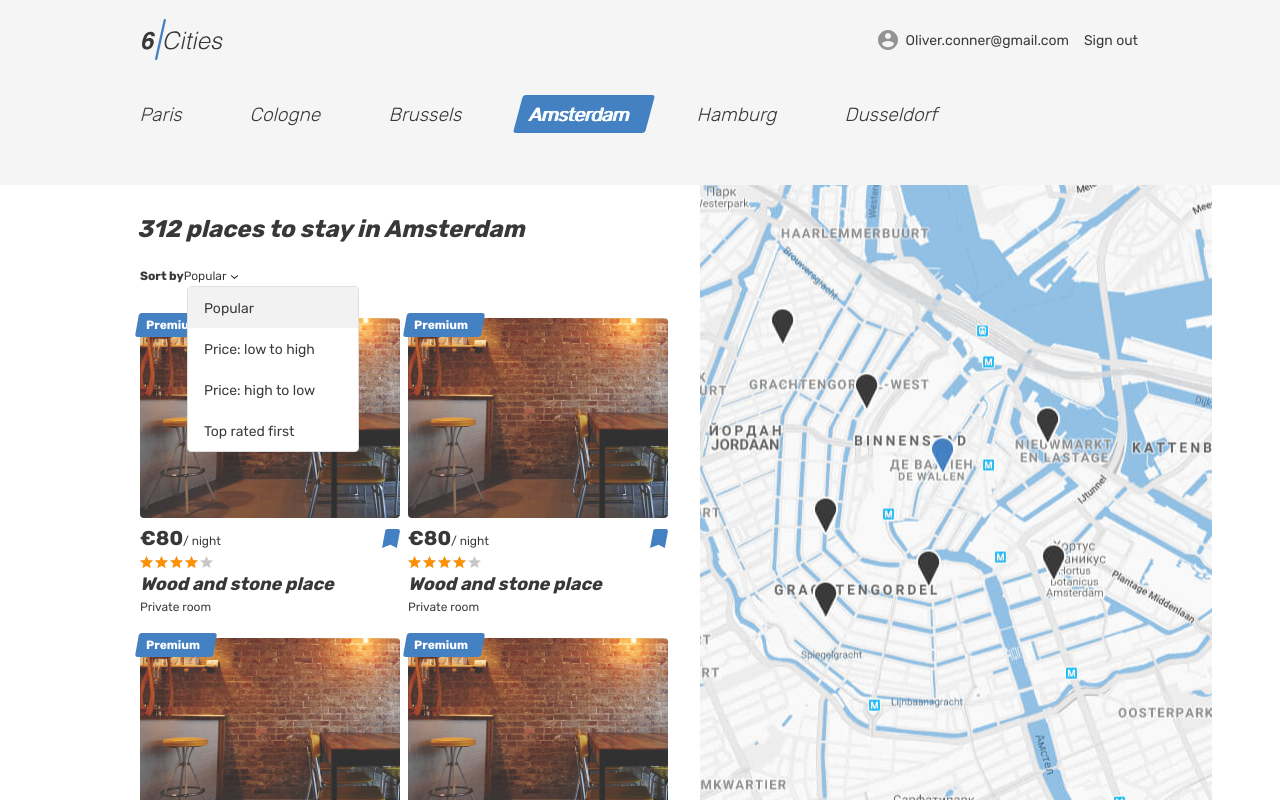
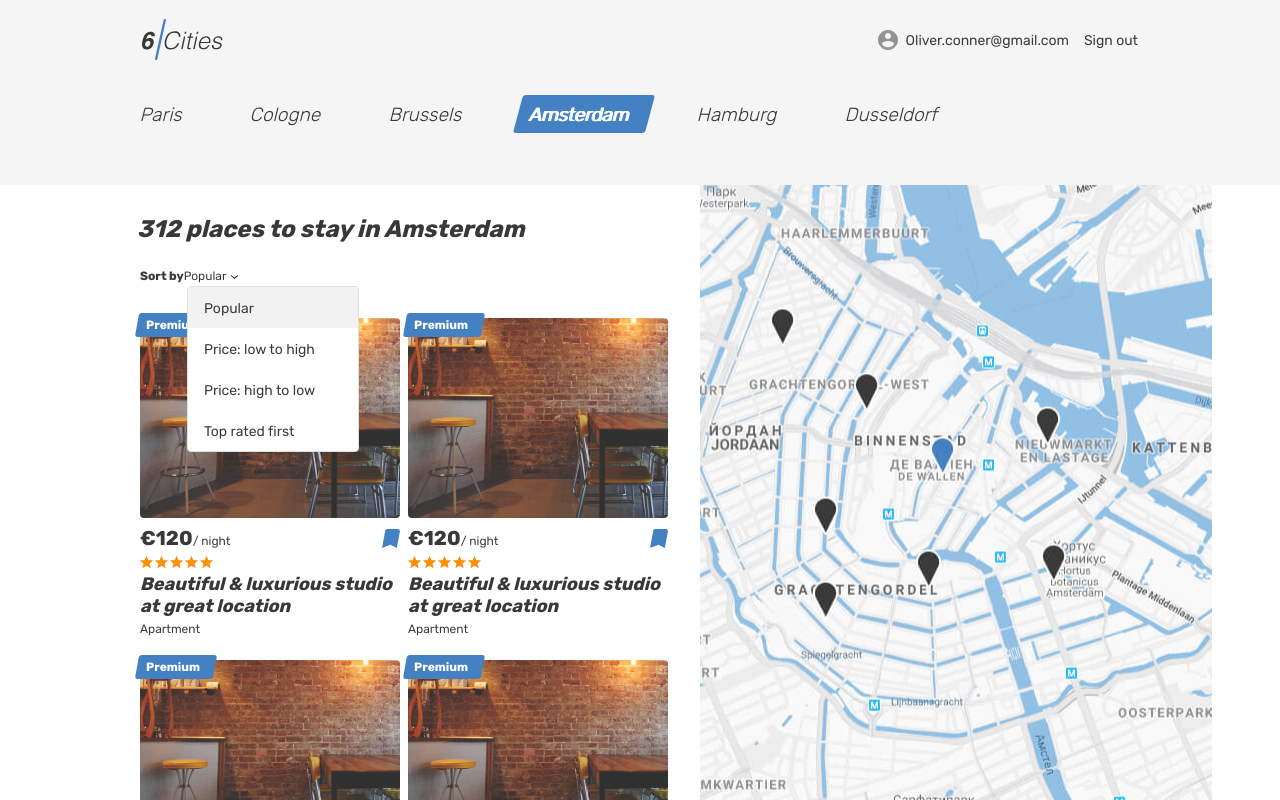
Before and after one commit to ff1892/six-cities, a React (Create React App) app in the folder project/: page / in a window 1280 px wide. Built offline with nearby package versions, Linux system fonts and the light colour scheme.

Commit message:
Добавляет данные в компонент Card

```diff
--- a/project/src/components/app/app.tsx
+++ b/project/src/components/app/app.tsx
@@ -8,17 +8,18 @@ import FavoritesScreen from '../screens/favorites/favorites';
 import FavoritesEmptyScreen from '../screens/favorites-empty/favorites-empty';
 import OfferScreen from '../screens/offer/offer';
 import NotFoundScreen from '../screens/not-found/not-found';
+import { Offer } from '../../types/offer';
 
 type AppProps = {
-  cardCount: number;
+  offers: Offer[],
 }
 
-function App({cardCount}: AppProps): JSX.Element {
+function App({offers}: AppProps): JSX.Element {
   return (
     <BrowserRouter>
       <Switch>
         <Route exact path={AppRoute.Main}>
-          <MainScreen cardCount={cardCount} />
+          <MainScreen offers={offers} />
         </Route>
         <Route exact path={AppRoute.MainEmpty}>
           <MainEmptyScreen />
--- a/project/src/components/layout/card/card.tsx
+++ b/project/src/components/layout/card/card.tsx
@@ -1,21 +1,46 @@
-function Card(): JSX.Element {
+import { Offer } from '../../../types/offer';
+
+type CardProps = {
+  offer: Offer,
+}
+
+function Card({offer}: CardProps): JSX.Element {
+  const {
+    isPremium,
+    title,
+    previewImage,
+    price,
+    isFavorite,
+    rating,
+    type,
+  } = offer;
+
   return (
     <article className="cities__place-card place-card">
-      <div className="place-card__mark">
-        <span>Premium</span>
-      </div>
+      {isPremium ?
+        <div className="place-card__mark">
+          <span>Premium</span>
+        </div>
+        : ''}
       <div className="cities__image-wrapper place-card__image-wrapper">
         <a href="#">
-          <img className="place-card__image" src="img/room.jpg" width="260" height="200" alt="Place" />
+          <img className="place-card__image" src={previewImage} width="260" height="200" alt="Place" />
         </a>
       </div>
       <div className="place-card__info">
         <div className="place-card__price-wrapper">
           <div className="place-card__price">
-            <b className="place-card__price-value">&euro;80</b>
+            <b className="place-card__price-value">&euro;{price}</b>
             <span className="place-card__price-text">&#47;&nbsp;night</span>
           </div>
-          <button className="place-card__bookmark-button place-card__bookmark-button--active button" type="button">
+          <button
+            className={
+              isFavorite
+                ? 'place-card__bookmark-button place-card__bookmark-button--active button'
+                : 'place-card__bookmark-button button'
+            }
+            type="button"
+          >
             <svg className="place-card__bookmark-icon" width="18" height="19">
               <use xlinkHref="#icon-bookmark"></use>
             </svg>
@@ -26,7 +51,7 @@ function Card(): JSX.Element {
           <div className="place-card__stars rating__stars">
             <span
               style={{
-                width: '80%',
+                width: `${(Math.round(rating) * 20).toString()}%`,
               }}
             >
             </span>
@@ -34,9 +59,9 @@ function Card(): JSX.Element {
           </div>
         </div>
         <h2 className="place-card__name">
-          <a href="#">Wood and stone place</a>
+          <a href="#">{title}</a>
         </h2>
-        <p className="place-card__type">Private room</p>
+        <p className="place-card__type">{`${type[0].toUpperCase()}${type.slice(1)}`}</p>
       </div>
     </article>
   );
--- /dev/null
+++ b/project/src/components/layout/cards-list/cards-list.tsx
@@ -0,0 +1,18 @@
+import Card from '../../layout/card/card';
+import { Offer } from '../../../types/offer';
+
+type CardsListProps = {
+  offers: Offer[],
+}
+
+function CardsList({offers}: CardsListProps): JSX.Element {
+  return (
+    <>
+      {
+        offers.map((offerValue) => <Card key={offerValue.id} offer={offerValue} />)
+      }
+    </>
+  );
+}
+
+export default CardsList;
--- a/project/src/components/screens/main/main.tsx
+++ b/project/src/components/screens/main/main.tsx
@@ -1,11 +1,13 @@
 import Header from '../../layout/header/header';
-import Card from '../../layout/card/card';
+import CardsList from '../../layout/cards-list/cards-list';
+import { Offer } from '../../../types/offer';
+
 
 type MainScreenProps = {
-  cardCount: number;
+  offers: Offer[],
 }
 
-function MainScreen({cardCount}: MainScreenProps): JSX.Element {
+function MainScreen({offers}: MainScreenProps): JSX.Element {
   return (
     <div className="page page--gray page--main">
       <Header isHeaderNavigation />
@@ -69,10 +71,7 @@ function MainScreen({cardCount}: MainScreenProps): JSX.Element {
                 </ul>
               </form>
               <div className="cities__places-list places__list tabs__content">
-                {
-                  new Array(cardCount).fill(null)
-                    .map(() => <Card key={Math.random()} />)
-                }
+                <CardsList offers={offers} />
               </div>
             </section>
             <div className="cities__right-section">
--- a/project/src/index.tsx
+++ b/project/src/index.tsx
@@ -1,15 +1,12 @@
 import React from 'react';
 import ReactDOM from 'react-dom';
 import App from './components/app/app';
-
-const InitialSettings = {
-  CARD_COUNT: 5,
-};
+import { offers } from './mock/offers';
 
 ReactDOM.render(
   <React.StrictMode>
     <App
-      cardCount = {InitialSettings.CARD_COUNT}
+      offers = {offers}
     />
   </React.StrictMode>,
   document.getElementById('root'));
--- a/project/src/mock/offers.ts
+++ b/project/src/mock/offers.ts
@@ -22,7 +22,7 @@ const offer: Offer = {
     name: 'Angelina',
   },
   images: ['img/1.png', 'img/2.png'],
-  isFavorite: false,
+  isFavorite: true,
   isPremium: true,
   location: {
     latitude: 52.35514938496378,
@@ -30,7 +30,7 @@ const offer: Offer = {
     zoom: 8,
   },
   maxAdults: 4,
-  previewImage: 'img/1.png',
+  previewImage: 'img/room.jpg',
   price: 120,
   rating: 4.8,
   title: 'Beautiful & luxurious studio at great location',
```
